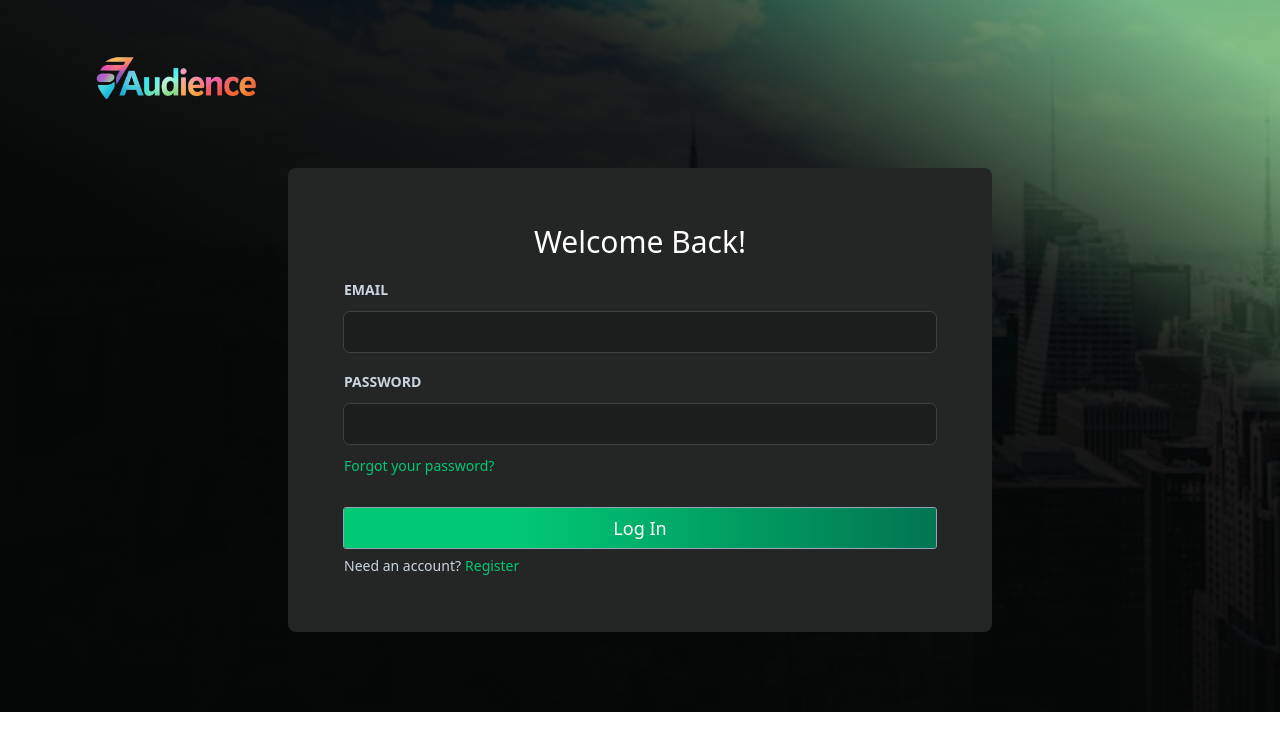
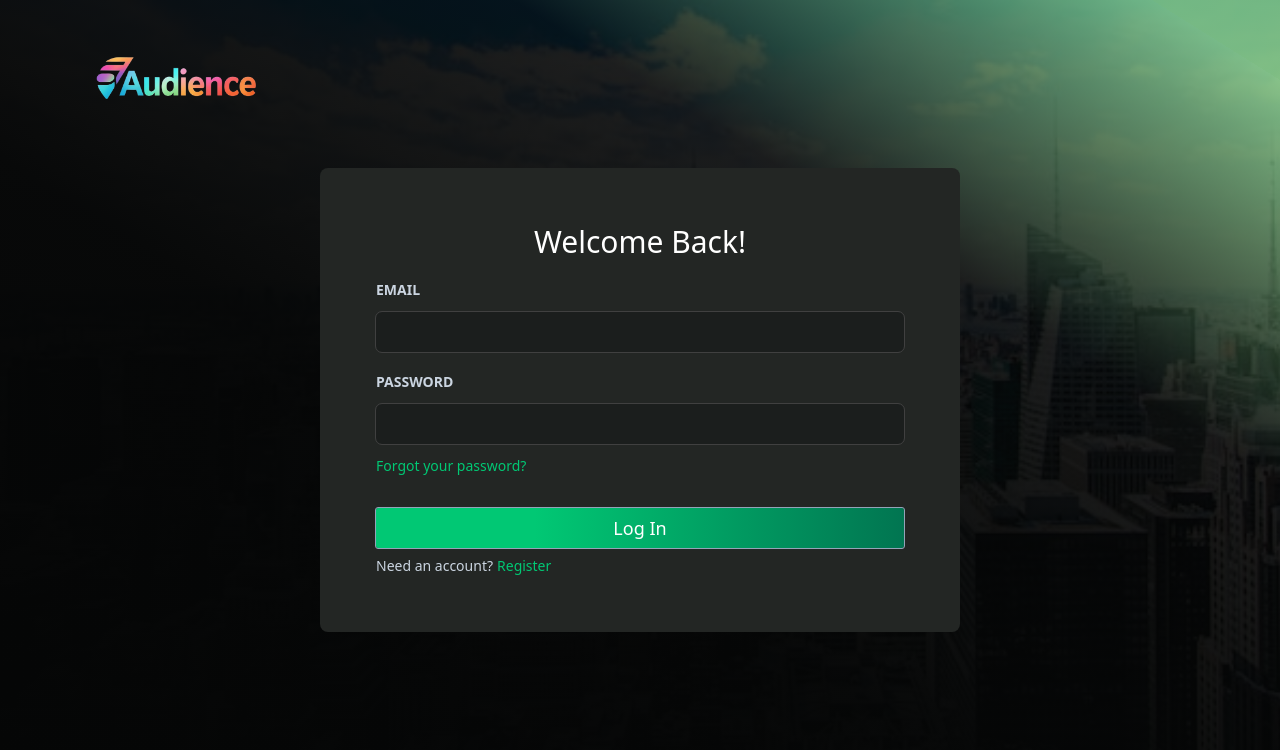
Before and after one commit to vickynina006/Audience, a React (Vite) app: page /login in a window 1280 px wide. Shown: the top 750 px of the page. Built offline with nearby package versions, Linux system fonts and the light colour scheme.

Commit message:
adjusted the forms

```diff
--- a/src/components/selectOptions.jsx
+++ b/src/components/selectOptions.jsx
@@ -1,6 +1,6 @@
 export default function GenderOptions() {
   return (
-    <div className="flex items-center py-3">
+    <div className="flex items-center  py-3">
       {" "}
       <label htmlFor="gender" className="text-slate-300 text-sm font-bold">
         GENDER
@@ -11,6 +11,9 @@ export default function GenderOptions() {
         id="gender"
         className="bg-neutral-700 mx-3 text-slate-300 rounded-md px-1 py-0.5"
       >
+        <option value="" disabled>
+          --Select --
+        </option>
         <option value="0">Male</option>
         <option value="1">Female</option>
       </select>
@@ -31,7 +34,9 @@ export function AgeOptions() {
         id="ageBracket"
         className="bg-neutral-700 mx-3 text-slate-300 rounded-md px-1 py-0.5"
       >
-        <option value="">--Select--</option>
+        <option value="" disabled>
+          --Select--
+        </option>
         <option value="0">16-20years</option>
         <option value="1">20-30years</option>
         <option value="2">30-40years</option>
--- a/src/pages/loginPage.jsx
+++ b/src/pages/loginPage.jsx
@@ -4,20 +4,20 @@ import Button from "../components/button";
 
 export default function LoginPage() {
   return (
-    <section className="w-full bg-[url('/bg2.jpeg')] bg-cover bg-center bg-no-repeat ">
-      <div className="pb-20 w-full h-full bg-[linear-gradient(to_bottom_left,rgba(118,185,119,0.9)_5%,rgba(118,185,119,0.87)_5%,rgba(5,6,6,0.9)_30%,rgba(5,6,6,0.99)_60%,rgba(5,6,6,1)_100%)] ">
-        <header className="flex items-center justify-between  px-8 py-10 md:px-16 lg:py-14 lg:px-24">
+    <section className="w-full  min-h-screen bg-[url('/bg2.jpeg')] bg-cover bg-center bg-no-repeat ">
+      <div className="pb-20 w-full min-h-screen bg-[linear-gradient(to_bottom_left,rgba(118,185,119,0.9)_5%,rgba(118,185,119,0.87)_5%,rgba(5,6,6,0.9)_30%,rgba(5,6,6,0.99)_60%,rgba(5,6,6,1)_100%)] ">
+        <header className="flex items-center pb-10 px-8 py-10 md:px-16 lg:py-14 lg:px-24">
           <img
             src={logo}
             alt="Logo"
             className=" w-32 h-10 md:w-[10rem] md:h-14"
           />
         </header>
-        <div className="bg-loginDarkash2 flex flex-col gap-5 p-6 rounded-lg  mx-10 md:mx-20 md:p-14 lg:mx-72">
+        <div className="bg-loginDarkash2 flex flex-col  w-[80%] mx-auto gap-5 p-6 rounded-lg   md:w-[60%] md:p-14 lg:w-[50%]">
           <h1 className="text-white text-2xl text-center md:text-3xl">
             Welcome Back!
           </h1>
-          <form className="space-y-2">
+          <form className="space-y-2 ">
             <Inputs />
             <Inputs id="password" text="Forgot your password?" />
             <div className="space-y-2">
--- a/src/pages/signUpPage.jsx
+++ b/src/pages/signUpPage.jsx
@@ -32,16 +32,16 @@ export default function SignUpPage() {
   }, [countryId]);
 
   return (
-    <section className="w-full bg-[url('/bg2.jpeg')] bg-cover bg-center bg-no-repeat ">
-      <div className="pb-20 w-full h-full bg-[linear-gradient(to_bottom_left,rgba(118,185,119,0.9)_5%,rgba(118,185,119,0.87)_5%,rgba(5,6,6,0.9)_30%,rgba(5,6,6,0.99)_60%,rgba(5,6,6,1)_100%)] ">
-        <header className="flex items-center justify-between  px-8 py-10 md:px-16 lg:py-14 lg:px-24">
+    <section className="w-full min-h-screen bg-[url('/bg2.jpeg')] bg-cover bg-center bg-no-repeat ">
+      <div className="pb-20 w-full min-h-screen bg-[linear-gradient(to_bottom_left,rgba(118,185,119,0.9)_5%,rgba(118,185,119,0.87)_5%,rgba(5,6,6,0.9)_30%,rgba(5,6,6,0.99)_60%,rgba(5,6,6,1)_100%)] ">
+        <header className="flex items-center justify-between  px-8 py-10 md:px-16 lg:py-16 lg:px-24">
           <img
             src={logo}
             alt="Logo"
             className=" w-32 h-10 md:w-[10rem] md:h-14"
           />
         </header>
-        <div className="bg-loginDarkash2 flex flex-col gap-5 p-6 rounded-lg  mx-10 md:mx-20 md:p-14 lg:mx-72">
+        <div className="bg-loginDarkash2 flex flex-col  w-[80%] mx-auto gap-5 p-6 rounded-lg   md:w-[70%] md:p-14 lg:w-[60%]">
           <h1 className="text-white text-2xl text-center md:text-3xl">
             Register
           </h1>
@@ -65,7 +65,7 @@ export default function SignUpPage() {
                 required
                 name="countryId"
                 id=""
-                className=" rounded-md px-1  "
+                className=" rounded-sm px-1 max-w-full"
                 value={countryId}
                 onChange={(event) => setCountryId(event.target.value)}
               >
@@ -78,7 +78,14 @@ export default function SignUpPage() {
                   </option>
                 ))}
               </select>
-              <select required name="stateId" className="mx-3  rounded-md px-1">
+            </div>
+            <div className="py-4">
+              {" "}
+              <select
+                required
+                name="stateId"
+                className="max-w-full  rounded-sm px-1"
+              >
                 <option value="" disabled>
                   --select state--
                 </option>
```
